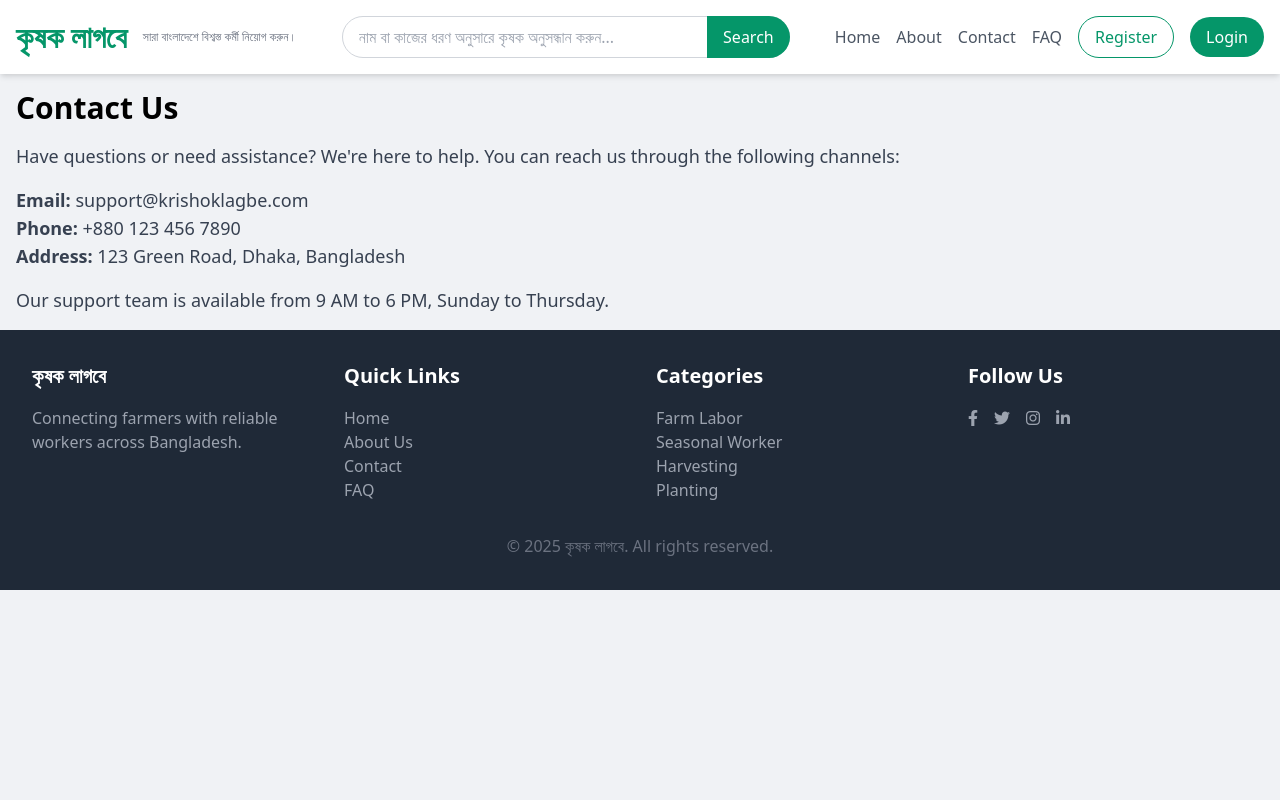
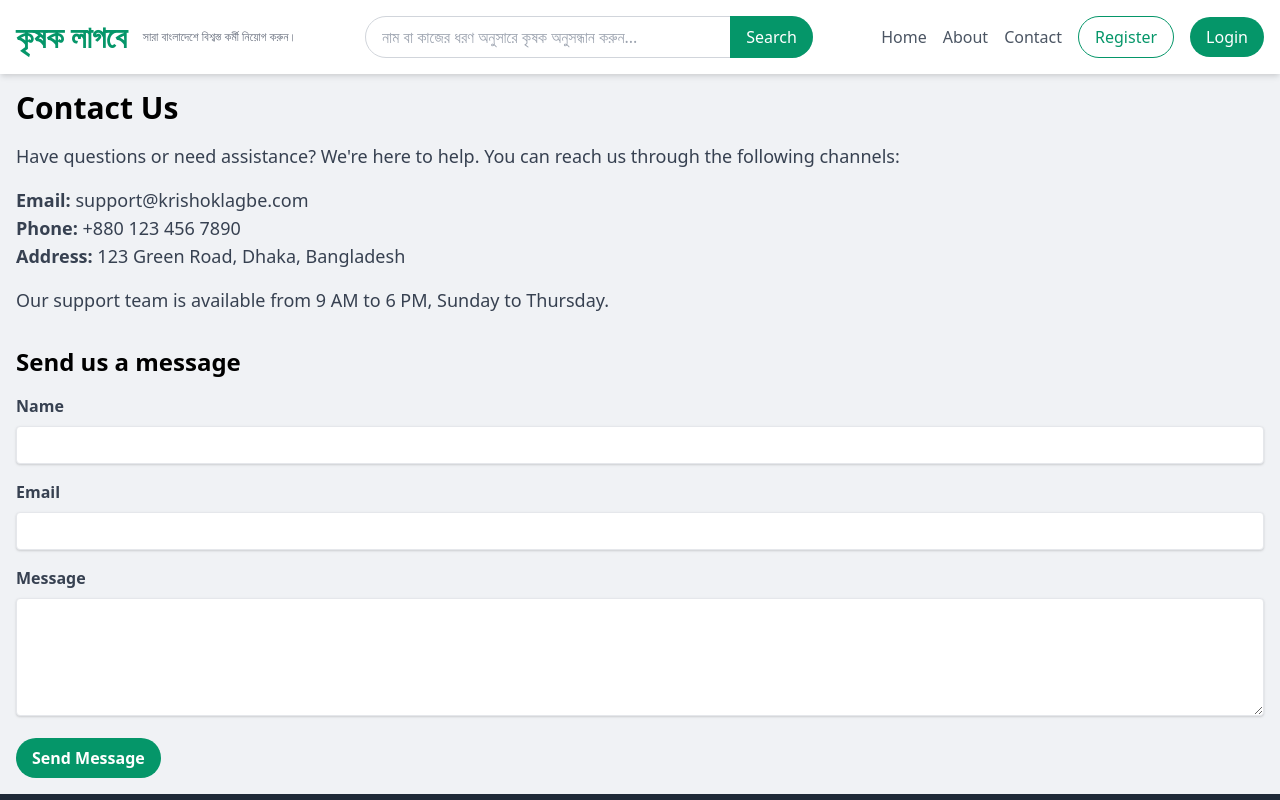
Before and after one commit to surajit14cse/krishok-lagbe-frontend, a React (Create React App) app: page /contact in a window 1280 px wide. Shown: the top 800 px of the page. Built offline with nearby package versions, Linux system fonts and the light colour scheme.

Commit message:
updated Services page

```diff
--- a/src/App.js
+++ b/src/App.js
@@ -18,6 +18,7 @@ import AboutPage from './components/AboutPage';
 import ContactPage from './components/ContactPage';
 import FAQPage from './components/FAQPage';
 import './App.css';
+import Services from './components/Services';
 
 
 
@@ -63,6 +64,7 @@ function Home() {
     <>
       <Banner />
       <Hero />
+      <Services />
       <FilterSection onFilter={handleFilter} />
       <WorkerCardsSection workers={filteredWorkers} />
       <TestimonialSection />
--- a/src/components/ContactPage.js
+++ b/src/components/ContactPage.js
@@ -15,6 +15,27 @@ function ContactPage() {
       <p className="mt-4 text-lg text-gray-700">
         Our support team is available from 9 AM to 6 PM, Sunday to Thursday.
       </p>
+
+      <div className="mt-8">
+        <h2 className="text-2xl font-bold mb-4">Send us a message</h2>
+        <form>
+          <div className="mb-4">
+            <label htmlFor="name" className="block text-gray-700 font-bold mb-2">Name</label>
+            <input type="text" id="name" name="name" className="shadow appearance-none border rounded w-full py-2 px-3 text-gray-700 leading-tight focus:outline-none focus:shadow-outline" />
+          </div>
+          <div className="mb-4">
+            <label htmlFor="email" className="block text-gray-700 font-bold mb-2">Email</label>
+            <input type="email" id="email" name="email" className="shadow appearance-none border rounded w-full py-2 px-3 text-gray-700 leading-tight focus:outline-none focus:shadow-outline" />
+          </div>
+          <div className="mb-4">
+            <label htmlFor="message" className="block text-gray-700 font-bold mb-2">Message</label>
+            <textarea id="message" name="message" rows="5" className="shadow appearance-none border rounded w-full py-2 px-3 text-gray-700 leading-tight focus:outline-none focus:shadow-outline"></textarea>
+          </div>
+          <button type="submit" className="bg-green-600 text-white px-4 py-2 rounded-full font-semibold hover:bg-green-700 transition duration-300">
+            Send Message
+          </button>
+        </form>
+      </div>
     </div>
   );
 }
--- a/src/components/Header.js
+++ b/src/components/Header.js
@@ -47,7 +47,6 @@ function Header() {
           <Link to="/" className="text-gray-600 hover:text-green-600">Home</Link>
           <Link to="/about" className="text-gray-600 hover:text-green-600">About</Link>
           <Link to="/contact" className="text-gray-600 hover:text-green-600">Contact</Link>
-          <Link to="/faq" className="text-gray-600 hover:text-green-600">FAQ</Link>
             <Link to="/register" className="bg-white border border-green-600 text-green-600 px-4 py-2 rounded-full hover:bg-green-50 transition duration-300">
               Register
             </Link>
--- a/src/components/Hero.js
+++ b/src/components/Hero.js
@@ -1,5 +1,4 @@
 import React from 'react';
-import { Link } from 'react-router-dom';
 
 function Hero() {
   return (
@@ -11,9 +10,9 @@ function Hero() {
       <div className="relative z-10 flex flex-col items-center justify-center h-full text-center text-white">
         <h1 className="text-5xl font-bold">Find the Best Agricultural Workers</h1>
         <p className="mt-4 text-xl">Your one-stop solution for hiring skilled and reliable farm labor.</p>
-        <Link to="/register" className="mt-8 bg-green-600 text-white px-8 py-4 rounded-full text-lg font-semibold hover:bg-green-700 transition duration-300">
-          Get Started
-        </Link>
+        <a href="#services" className="mt-8 bg-green-600 text-white px-8 py-4 rounded-full text-lg font-semibold hover:bg-green-700 transition duration-300">
+          Find Worker
+        </a>
       </div>
     </div>
   );
--- /dev/null
+++ b/src/components/Services.js
@@ -0,0 +1,64 @@
+
+import React from 'react';
+
+const services = [
+  {
+    icon: '🌾',
+    title: 'Harvest Labour',
+    description: 'Skilled workers for crop harvesting.',
+  },
+  {
+    icon: '👨‍🌾',
+    title: 'Plantation Labour',
+    description: 'Helpers for planting and seedling setup.',
+  },
+  {
+    icon: '💧',
+    title: 'Irrigation Team',
+    description: 'Labour for water management and equipment setup.',
+  },
+  {
+    icon: '🚜',
+    title: 'Transport & Loading',
+    description: 'Helpers for goods loading and unloading.',
+  },
+  {
+    icon: '🌱',
+    title: 'Land Preparation',
+    description: 'Tractor drivers and land tilling support.',
+  },
+  {
+    icon: '🔧',
+    title: 'Maintenance Support',
+    description: 'Ongoing crop care and maintenance workers.',
+  },
+];
+
+function Services() {
+  return (
+    <section id="services" className="py-12 bg-gray-50">
+      <div className="container mx-auto px-4">
+        <div className="text-center mb-12">
+          <h2 className="text-4xl font-bold text-gray-800">Our Services</h2>
+          <p className="text-lg text-gray-600 mt-2">
+            Connecting you with the right farm labour for every need.
+          </p>
+        </div>
+        <div className="grid grid-cols-1 md:grid-cols-2 lg:grid-cols-3 gap-8">
+          {services.map((service, index) => (
+            <div
+              key={index}
+              className="bg-white rounded-lg shadow-md p-8 text-center transform hover:scale-105 transition-transform duration-300"
+            >
+              <div className="text-5xl mb-4">{service.icon}</div>
+              <h3 className="text-2xl font-bold text-gray-800 mb-2">{service.title}</h3>
+              <p className="text-gray-600">{service.description}</p>
+            </div>
+          ))}
+        </div>
+      </div>
+    </section>
+  );
+}
+
+export default Services;
--- a/src/components/WorkerCardsSection.js
+++ b/src/components/WorkerCardsSection.js
@@ -21,6 +21,9 @@ function WorkerCardsSection({ workers }) {
             <div className="w-1/6 bg-white p-4 rounded-lg shadow-md mr-1">
               <h3 className="text-xl font-bold mb-4">Categories</h3>
               <ul>
+                <li className="mb-2">
+                  <Link to="/category/farmer" className="block bg-green-500 text-white px-4 py-2 rounded-md text-center hover:bg-green-600 transition duration-300">Farmer</Link>
+                </li>
                 <li className="mb-2">
                   <Link to="/category/farm-labor" className="block bg-green-500 text-white px-4 py-2 rounded-md text-center hover:bg-green-600 transition duration-300">Farm Labor</Link>
                 </li>
```
Also changed, not shown: src/components/prompt.txt.
